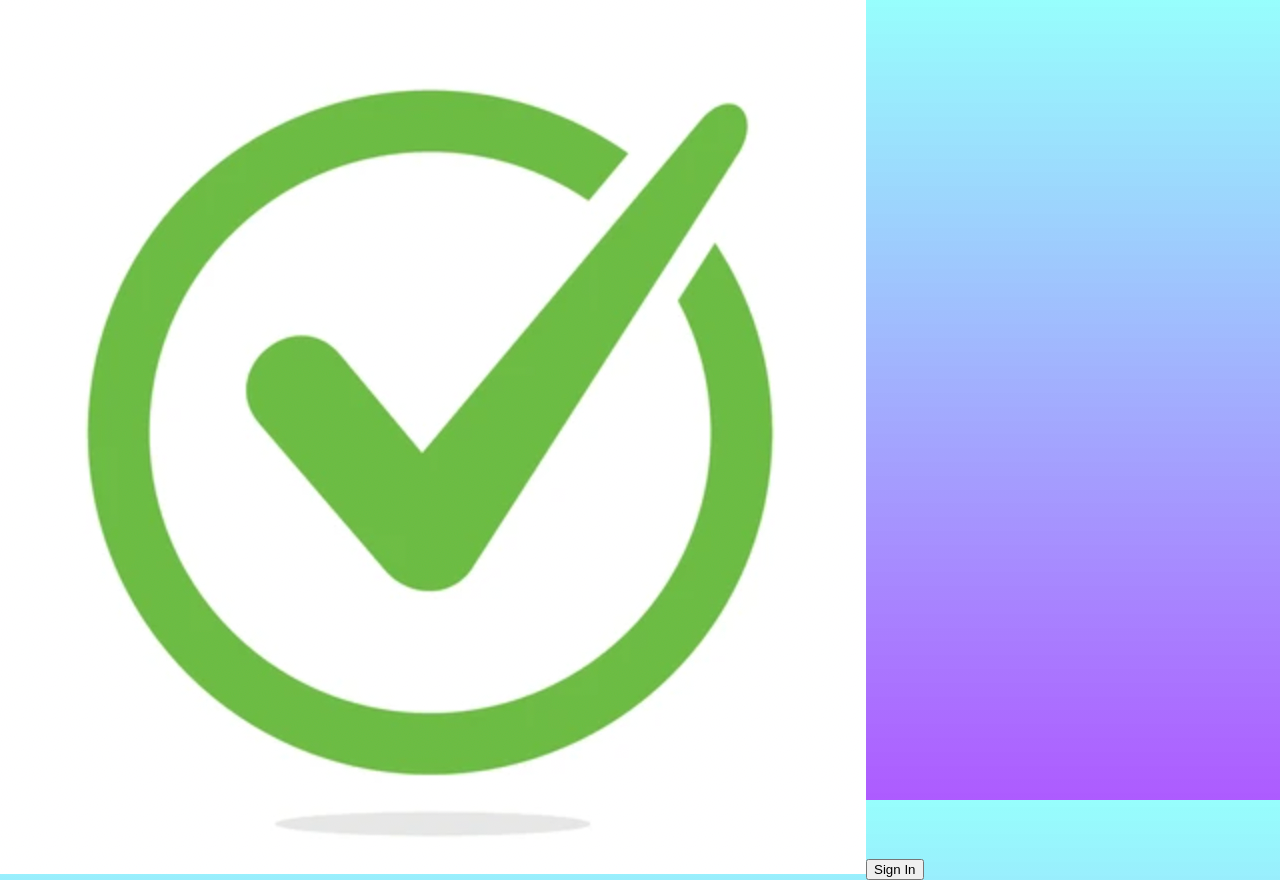
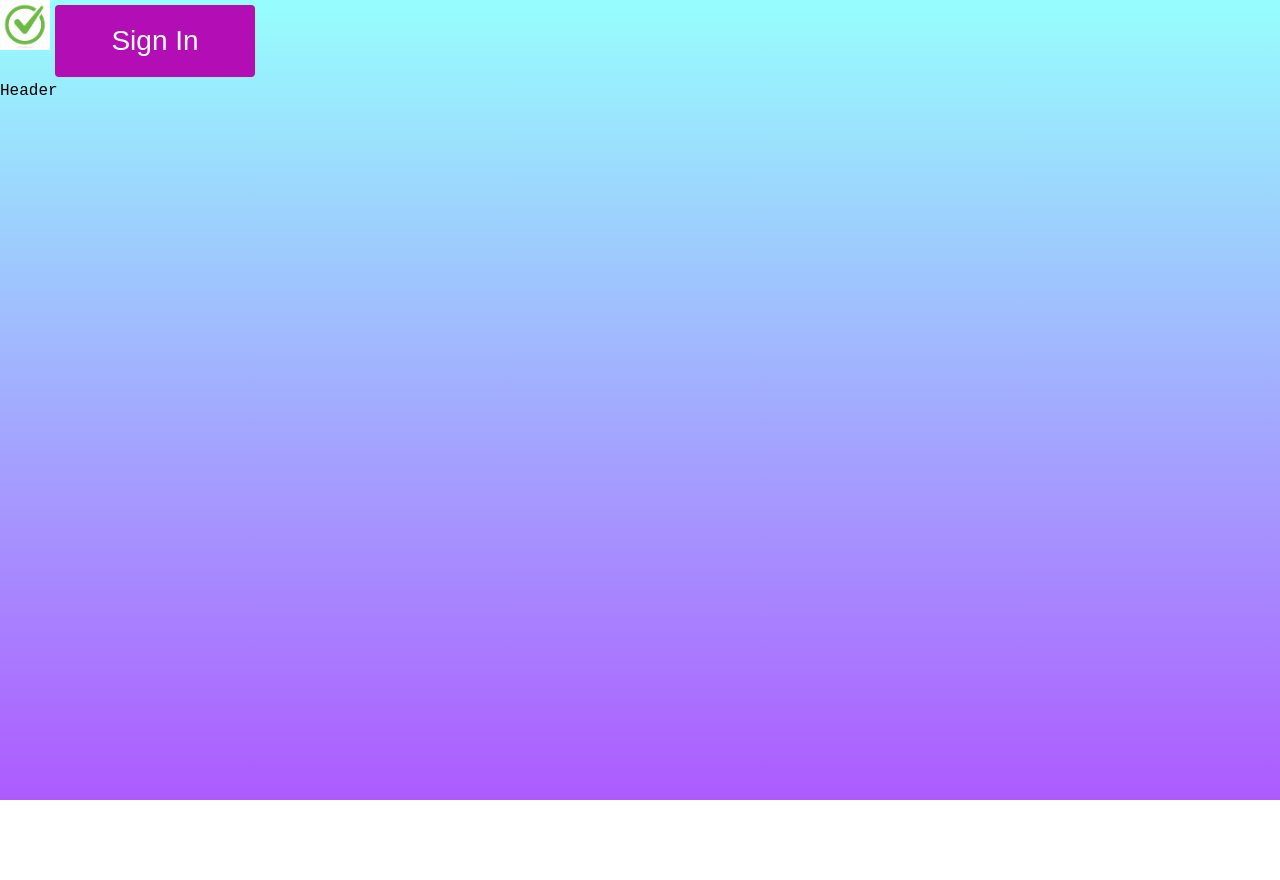
Before and after one commit to e-clawson/to-do-project, a React (Vite) app in the folder to-do-frontend/: page / in a window 1280 px wide. After the commit the page ends 800 px from the top, so only its background shows below. Built offline with nearby package versions, Linux system fonts and the light colour scheme.

Commit message:
added header component

```diff
--- /dev/null
+++ b/to-do-frontend/src/components/header/Header.jsx
@@ -0,0 +1,9 @@
+import React from 'react'
+
+const Header = () => {
+  return (
+    <div>Header</div>
+  )
+}
+
+export default Header
--- a/to-do-frontend/src/components/Navbar.jsx
+++ b/to-do-frontend/src/components/navbar/Navbar.jsx
@@ -1,11 +1,12 @@
 import React from 'react'
-import {assets} from '../assets/assets'
+import {assets} from '../../assets/assets'
+import './navbar.css'
 
 const navbar = () => {
   return (
     <div>
         <img src={assets.check_icon} alt="a green check icon in a circle" className='logo'></img>
-        <button>Sign In</button>
+        <button className='button'>Sign In</button>
     </div>
   )
 };
--- /dev/null
+++ b/to-do-frontend/src/components/navbar/navbar.css
@@ -0,0 +1,44 @@
+img{
+    width: 50px;
+    height: 50px;
+}
+
+.button {
+    display: inline-block;
+    border-radius: 4px;
+    background-color: #b30db6;
+    border: none;
+    color: #FFFFFF;
+    text-align: center;
+    font-size: 28px;
+    padding: 20px;
+    width: 200px;
+    transition: all 0.5s;
+    cursor: pointer;
+    margin: 5px;
+  }
+
+  .button span {
+    cursor: pointer;
+    display: inline-block;
+    position: relative;
+    transition: 0.5s;
+  }
+
+  .button span:after {
+    content: '\00bb';
+    position: absolute;
+    opacity: 0;
+    top: 0;
+    right: -20px;
+    transition: 0.5s;
+  }
+
+  .button:hover span {
+    padding-right: 25px;
+  }
+
+  .button:hover span:after {
+    opacity: 1;
+    right: 0;
+  }
--- a/to-do-frontend/src/pages/home/Home.jsx
+++ b/to-do-frontend/src/pages/home/Home.jsx
@@ -1,11 +1,13 @@
 import React from 'react'
-import Navbar from '../../components/navbar';
+import Navbar from '../../components/navbar/Navbar';
+import Header from '../../components/header/Header';
 
 
 const Home = () => {
   return (
     <div>
         < Navbar />
+        < Header />
     </div>
   )
 };
```
Also changed, not shown: to-do-frontend/src/components/header/header.css (added).
